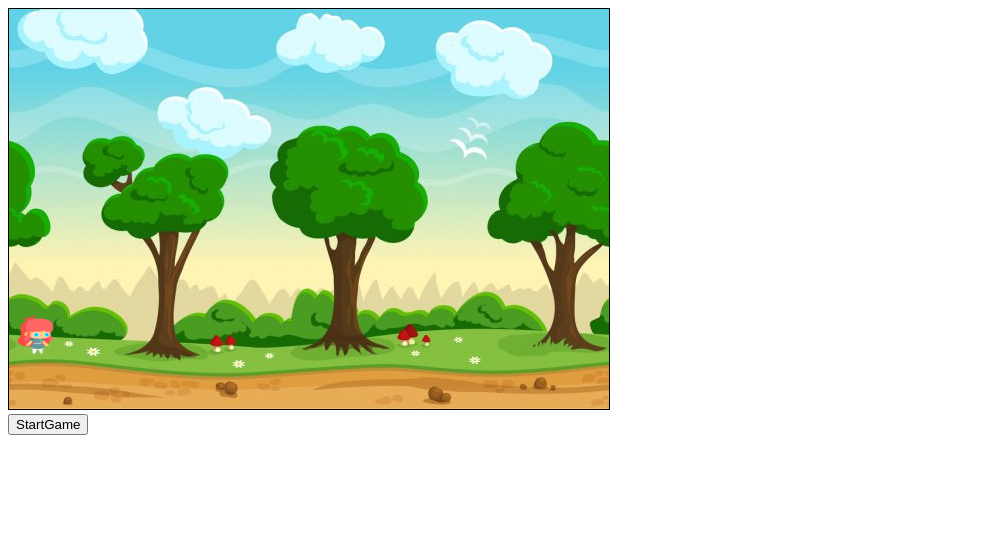
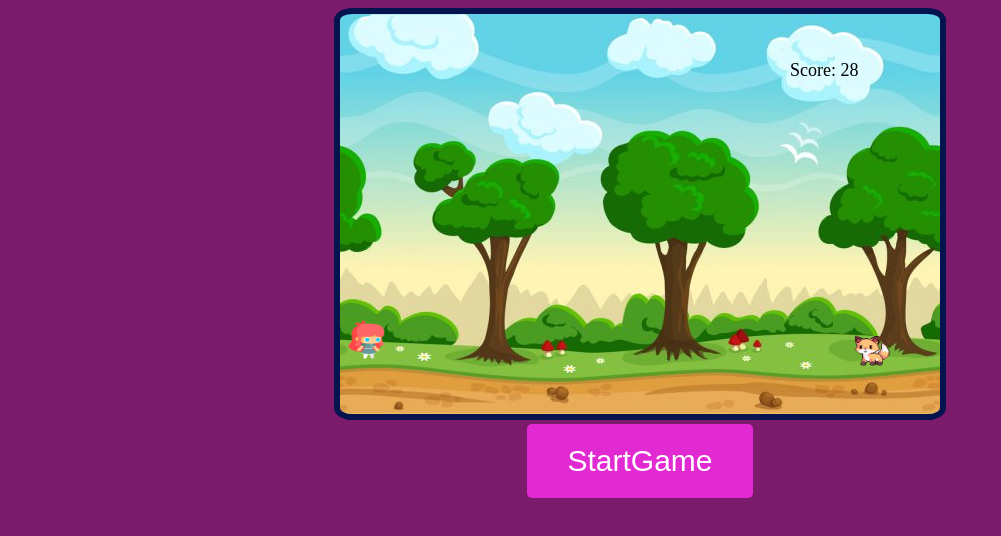
Before and after one commit to Drielean/game-julia-s-world, a plain HTML site: page index.html in a window 1280 px wide. Both pictures are taken after a click on the button "StartGame". Shown: the whole page, without its empty margins (0-1001 px from the left). Drawn offline with Linux system fonts and the light colour scheme.

Commit message:
obstaculos e colisao

```diff
--- a/js/index.js
+++ b/js/index.js
@@ -1,6 +1,3 @@
-
-
-
 const myGameArea = {
   canvas: document.createElement("canvas"),
   frames: 0,
@@ -23,6 +20,13 @@ const myGameArea = {
       clearInterval(this.interval);
   },
 
+  score() {
+      const points = Math.floor(this.frames / 5);
+      this.context.font = '18px serif';
+      this.context.fillStyle = 'black';
+      this.context.fillText(`Score: ${points}`, 450, 62);
+  },
+
 
 };
 
@@ -43,11 +47,11 @@ class Component {
   }
 
 
-  jump(){
-   let count = 10
-    if(this.jumpStatus == true){
+  jump() {
+      let count = 15
+      if (this.jumpStatus == true) {
           this.jumpStatus = false
-      for(var u = 0 ; u <= count; u++ ){
+          for (var u = 0; u <= count; u++) {
               this.playerImg.src = '/images/png/Jump (7).png'
               this.y -= 2
 
@@ -55,7 +59,7 @@ class Component {
                   this.y += 2
                   this.playerImg.src = '/images/png/Idle (9).png';
                   this.jumpStatus = true
-     }, 1000);
+              }, 800);
           }
       }
   }
@@ -70,9 +74,33 @@ class Component {
 
   // desenha o jogador/player
   update() {
-    myGameArea.context.drawImage(this.playerImg,this.x,this.y,this.width,this.height);
+      myGameArea.context.drawImage(this.playerImg, this.x, this.y, this.width, this.height);
   }
 
+  left() {
+      return this.x;
+  }
+
+  right() {
+      return this.x + this.width;
+  }
+
+  top() {
+      return this.y;
+  }
+
+  bottom() {
+      return this.y + this.height;
+  }
+
+  isCrashedWith(obstacle) {
+      return !(
+          this.bottom() < obstacle.top() ||
+          this.top() > obstacle.bottom() ||
+          this.right() < obstacle.left() ||
+          this.left() > obstacle.right()
+      );
+  }
 
 
 }
@@ -91,16 +119,16 @@ class Obstacle {
   }
 
   move() {
-    this.speedX = -6;
+      this.speedX = -3;
       this.x += this.speedX;
   }
 
   draw() {
-    myGameArea.context.drawImage(this.raposaImg,this.x,this.y,this.width,this.height)
-    console.log(`executou o draw`)
+      myGameArea.context.drawImage(this.raposaImg, this.x, this.y, this.width, this.height)
+
   }
 
-  update(){
+  update() {
 
   }
 
@@ -120,44 +148,38 @@ class Obstacle {
       return this.y + this.height;
   }
 
-  isCrashedWith(obstacle) {
-    const condition = !(
-      this.bottom() < obstacle.top() ||
-      this.top() > obstacle.bottom() ||
-      this.right() < obstacle.left() ||
-      this.left() > obstacle.right()
-    );
-  }
 }
 
 
 let myObstacles = [];
 
 
-// imagem do obstaculo
+
+function createObstacles() {
+  myGameArea.frames += 1;
+
+
+  let random = Math.floor(Math.random() * 3) + 1;
+  if (myGameArea.frames % 110 === 0) {
+      const enemy = new Obstacle(600, 319, 45, 37);
+      myObstacles.push(enemy)
+      console.log(myObstacles)
+  }
+}
 
 
 
-function createObstacles() {
-  frames += 1;
-  let random = Math.floor(Math.random() * 3) + 1;
-  if (frames % (random * 70) === 0) {
-    myObstacles.push(1)
+function moveObstacles() {
+  if (myObstacles.length > 0) {
+      for (let i = 0; i < myObstacles.length; i++) {
+          myObstacles[i].draw();
+          myObstacles[i].move();
       }
-}
-
-console.log(myObstacles)
-
-function moveObstacles(myObstacles) {
-  for (let i = 0; i <= myObstacles.length; i++) {
-    enemy = new Obstacle(100, 305, 50, 40)
-    enemy.draw();
-    enemy.move();
   }
 }
 
 function checkGameOver() {
-  const crashed = myObstacles.some(obstacle => player.crashWith(obstacle));
+  const crashed = myObstacles.some(obstacle => player.isCrashedWith(obstacle));
 
   if (crashed) {
       myGameArea.stop();
@@ -171,8 +193,15 @@ const player = new Component(50, 40, 0, 305);
 
 
 
+
+
+const startButton = document.getElementById("start-button");
+
+//console.log(startButton);
+
+startButton.addEventListener("click", () => {
   myGameArea.start();
-
+});
 
 document.addEventListener("keydown", (e) => {
   switch (e.key) {
@@ -202,6 +231,8 @@ function updateGameArea() {
   player.newPos();
   player.update();
   createObstacles();
-  moveObstacles(myObstacles)
+  moveObstacles()
+  checkGameOver();
+  myGameArea.score();
 
 }
--- a/style/style.css
+++ b/style/style.css
@@ -1,3 +1,34 @@
 canvas {
-  border: 1px solid black;
+  background-color: #385466;
+  border: 6px solid #05144f;
+  border-radius: 3%;
 }
+
+body {
+  padding: 0;
+  text-align: center;
+  display: block;
+  flex-direction: column;
+  justify-content: space-evenly;
+  background-color: #7c1b6c;
+  height: 800px;
+  background-size: cover;
+  background-position: center;
+}
+
+body button {
+  font-size: 30px;
+  background-color: #e22ad3;
+  color: #fff;
+  padding: 20px 40px;
+  border: 0;
+  box-shadow: 0;
+  border-radius: 5px;
+  margin-bottom: 20px;
+}
+
+button:active {
+  box-shadow: none;
+  background-color: #c79bbc;
+  top: 5px;
+}
```
Also changed, not shown: images/raposa1.png (deleted). Lines whose indentation alone changed are shown as unchanged.
